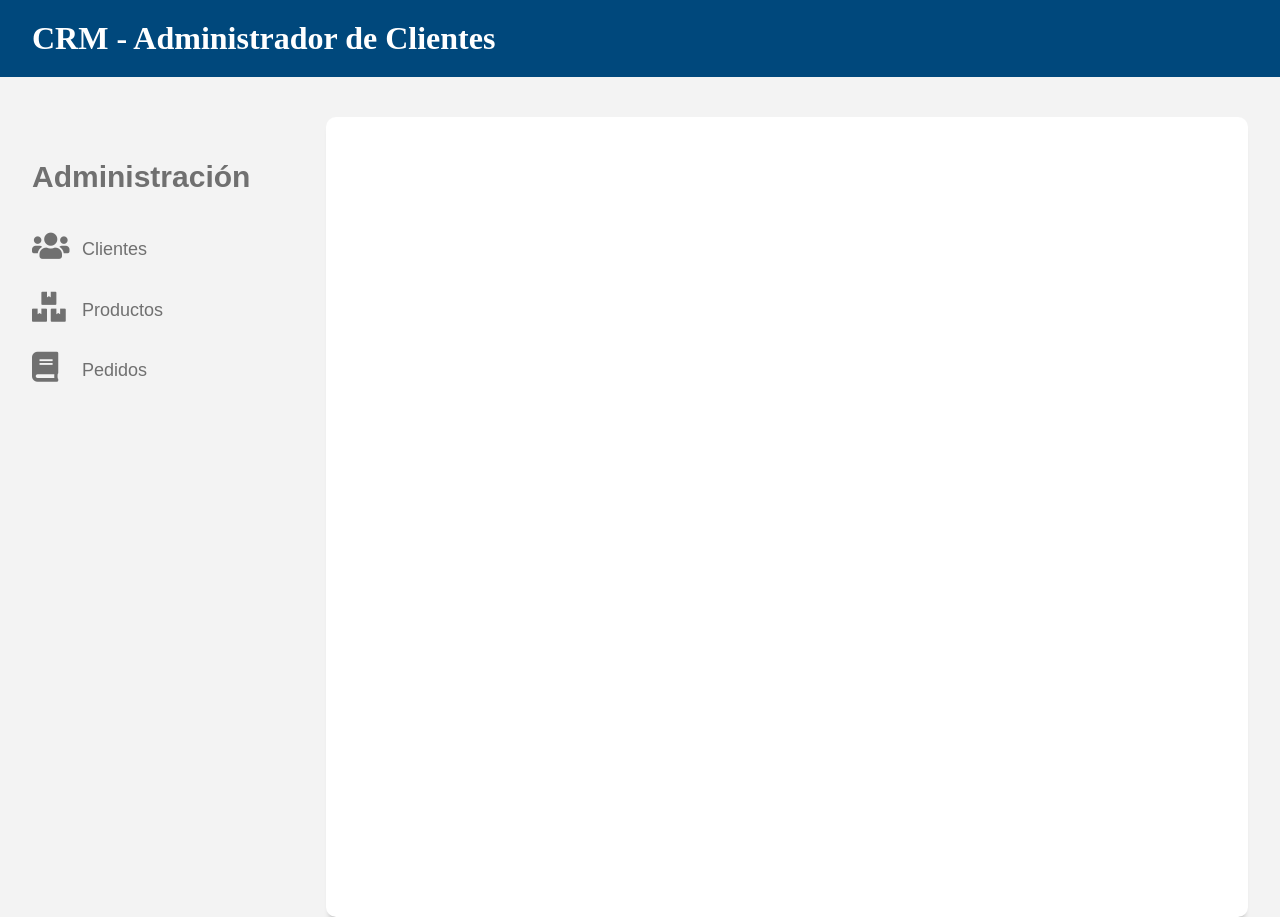
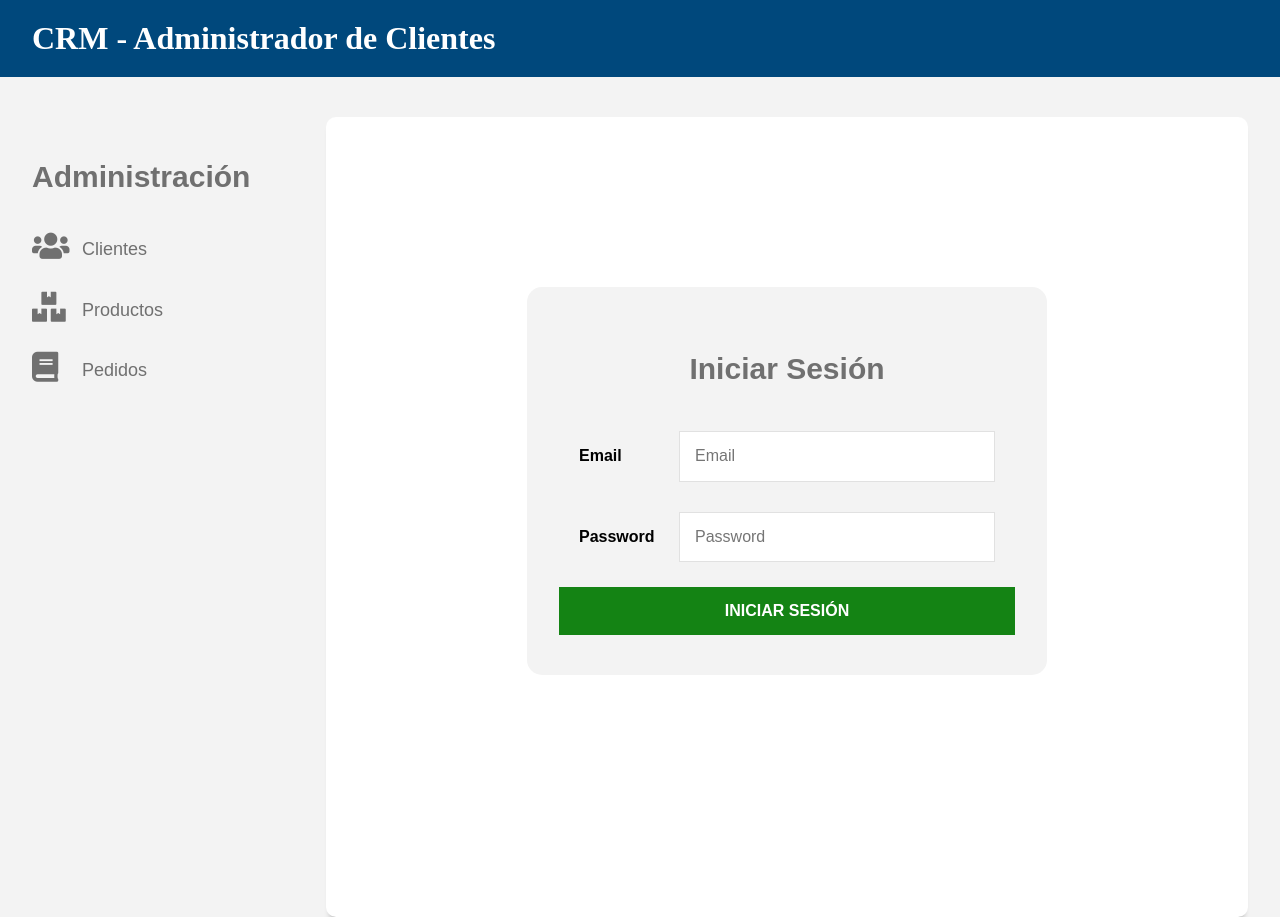
Before and after one commit to Gonzalo-Aruquipa/CRUD-React, a React (Vite) app: page /login in a window 1280 px wide. Built offline with nearby package versions, Linux system fonts and the light colour scheme.

Commit message:
end login

```diff
--- a/src/App.jsx
+++ b/src/App.jsx
@@ -11,6 +11,7 @@ import { NewProduct } from "./components/NewProduct";
 import { UpdateProduct } from "./components/UpdateProduct";
 import { Pedido } from "./components/Pedido";
 import { NewPedido } from "./components/NewPedido";
+import { Login } from "./components/Login";
 
 function App() {
   return (
@@ -29,6 +30,7 @@ function App() {
               <Route exact path="/update-product/:id" element={<UpdateProduct />} />
               <Route exact path="/pedidos" element={<Pedido />} />
               <Route exact path="/create-pedido/:id" element={<NewPedido />} />
+              <Route exact path="/login" element={<Login />} />
             </Routes>
           </main>
         </div>
--- /dev/null
+++ b/src/components/Login.jsx
@@ -0,0 +1,71 @@
+import axios from "axios";
+import { useState } from "react";
+import { useNavigate } from "react-router-dom";
+import Swal from "sweetalert2";
+
+export const Login = () => {
+  const URL = "http://localhost:3000";
+
+  const [input, setInputs] = useState({
+    email: "",
+    password: "",
+  });
+
+  const navigate = useNavigate();
+
+  const handleSubmit = async (e) => {
+    e.preventDefault();
+
+    try {
+      const response = await axios.post(`${URL}/login`, input);
+      const  token  = response.data;
+      localStorage.setItem("token", token);
+      Swal.fire("OK", "Bienvenido", "success");
+      navigate("/clientes")
+    } catch (error) {
+      console.log(error);
+      Swal.fire("Hubo un error", error.response.data, "error");
+    }
+  };
+
+  const handleChange = (e) => {
+    setInputs({ ...input, [e.target.name]: e.target.value });
+  };
+
+  return (
+    <>
+      <div className="login">
+        <h2>Iniciar Sesión</h2>
+        <div className="contenedor-formulario">
+          <form onSubmit={handleSubmit}>
+            <div className="campo">
+              <label>Email</label>
+              <input
+                type="text"
+                name="email"
+                placeholder="Email"
+                required
+                onChange={handleChange}
+              />
+            </div>
+            <div className="campo">
+              <label>Password</label>
+              <input
+                type="password"
+                name="password"
+                placeholder="Password"
+                required
+                onChange={handleChange}
+              />
+            </div>
+            <input
+              type="submit"
+              value={"Iniciar Sesión"}
+              className="btn btn-verde btn-block"
+            />
+          </form>
+        </div>
+      </div>
+    </>
+  );
+};
--- /dev/null
+++ b/src/components/Register.jsx
@@ -0,0 +1,6 @@
+
+export const Register = () => {
+  return (
+    <>Register</>
+  )
+}
```
